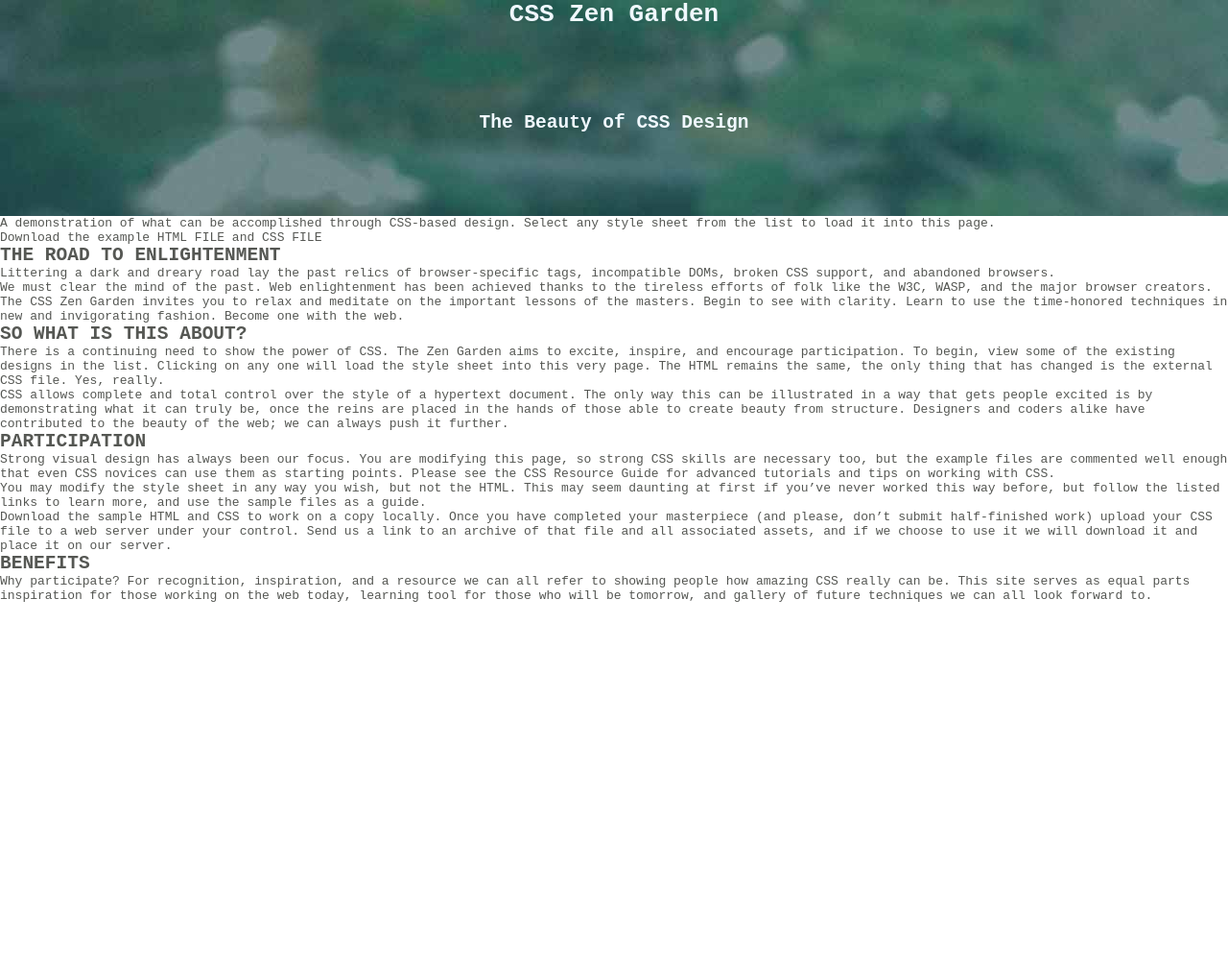
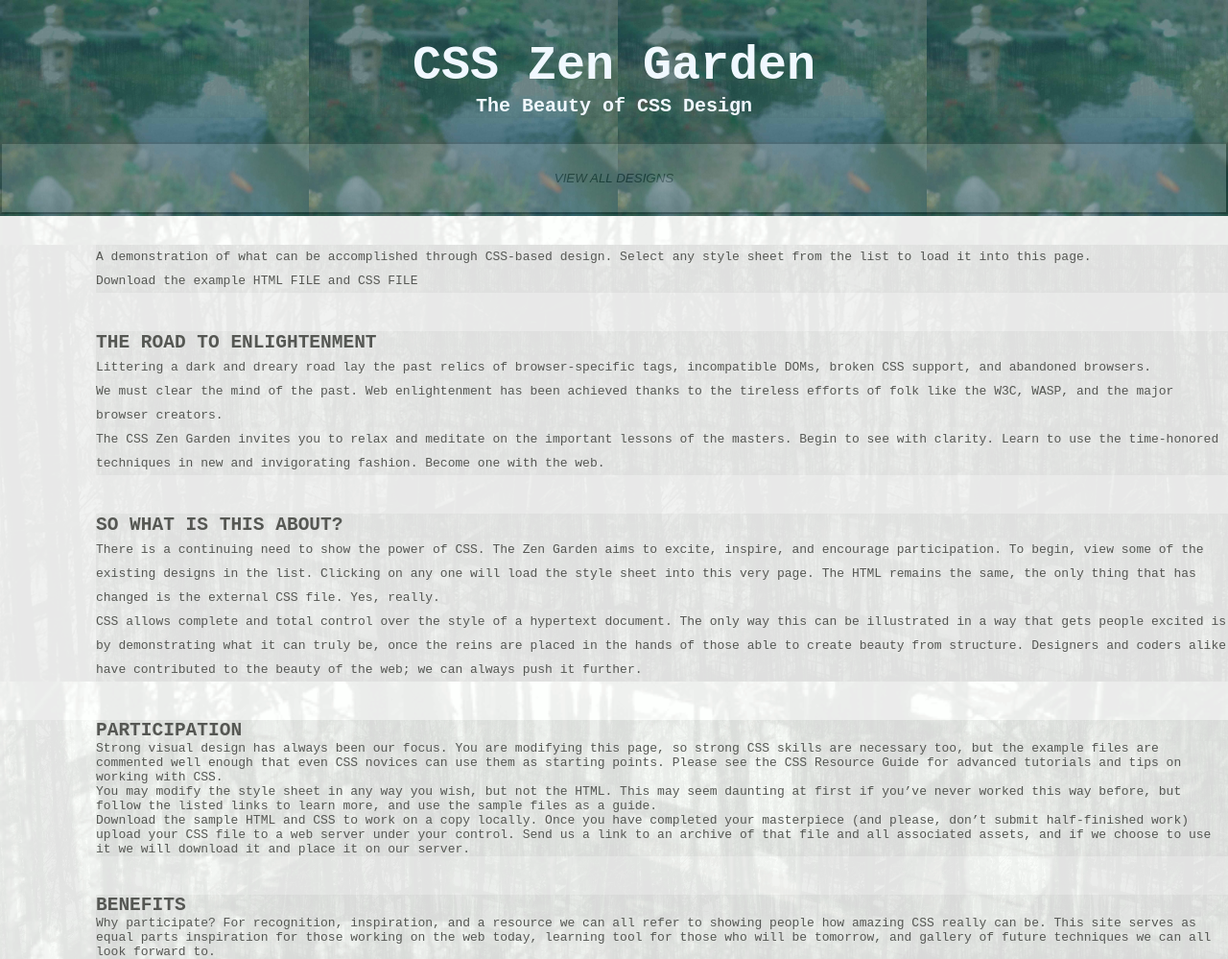
Before and after one commit to H-O-Ash/vs-assignments, a plain HTML site: page Exercises/css-zen-garden/index.html in a window 1280 px wide. Shown: the whole page at 96% size. Before the commit the page ends 800 px from the top, so only its background shows below. Drawn offline with Linux system fonts and the light colour scheme.

Commit message:
level 2 2.0 commit

```diff
--- a/Exercises/css-zen-garden/index.html
+++ b/Exercises/css-zen-garden/index.html
@@ -7,27 +7,28 @@
 </head>
 <body id="zen-body">
     <div id="first">
-        <h1>CSS Zen Garden</h1>
-		<h2>The Beauty of CSS Design</h2>
+        <h1 id=title>CSS Zen Garden</h1>
+		<h2 id = designs>The Beauty of CSS Design</h2>
+        <button id="designs2">VIEW ALL DESIGNS</button>
     </div>
     <div id="second">
         <p>A demonstration of what can be accomplished through CSS-based design. Select any style sheet from the list to load it into this page.</p>
         <p>Download the example HTML FILE and CSS FILE</p>
-        <h2>THE ROAD TO ENLIGHTENMENT</h2>
+        <h2 id="big">THE ROAD TO ENLIGHTENMENT</h2>
         <p>Littering a dark and dreary road lay the past relics of browser-specific tags, incompatible DOMs, broken CSS support, and abandoned browsers.</p>
         <p>We must clear the mind of the past. Web enlightenment has been achieved thanks to the tireless efforts of folk like the W3C, WASP, and the major browser creators.</p>
         <p>The CSS Zen Garden invites you to relax and meditate on the important lessons of the masters. Begin to see with clarity. Learn to use the time-honored techniques in new and invigorating fashion. Become one with the web.</p>
-        <h2>SO WHAT IS THIS ABOUT?</h2>
+        <h2 id="big">SO WHAT IS THIS ABOUT?</h2>
         <p>There is a continuing need to show the power of CSS. The Zen Garden aims to excite, inspire, and encourage participation. To begin, view some of the existing designs in the list. Clicking on any one will load the style sheet into this very page. The HTML remains the same, the only thing that has changed is the external CSS file. Yes, really.</p>
         <p>CSS allows complete and total control over the style of a hypertext document. The only way this can be illustrated in a way that gets people excited is by demonstrating what it can truly be, once the reins are placed in the hands of those able to create beauty from structure. Designers and coders alike have contributed to the beauty of the web; we can always push it further.</p>
     </div>
     <div id="third">
-        <h2>PARTICIPATION</h2>
+        <h2 id="big">PARTICIPATION</h2>
         <p>Strong visual design has always been our focus. You are modifying this page, so strong CSS skills are necessary too, but the example files are commented well enough that even CSS novices can use them as starting points. Please see the CSS Resource Guide for advanced tutorials and tips on working with CSS.</p>
         <p>You may modify the style sheet in any way you wish, but not the HTML. This may seem daunting at first if you’ve never worked this way before, but follow the listed links to learn more, and use the sample files as a guide.
         </p>
         <p>Download the sample HTML and CSS to work on a copy locally. Once you have completed your masterpiece (and please, don’t submit half-finished work) upload your CSS file to a web server under your control. Send us a link to an archive of that file and all associated assets, and if we choose to use it we will download it and place it on our server.</p>
-        <h2>BENEFITS</h2>
+        <h2 id="big">BENEFITS</h2>
         <p>Why participate? For recognition, inspiration, and a resource we can all refer to showing people how amazing CSS really can be. This site serves as equal parts inspiration for those working on the web today, learning tool for those who will be tomorrow, and gallery of future techniques we can all look forward to.</p>
     </div>
     <div id="fourth"></div>
--- a/Exercises/css-zen-garden/styles.css
+++ b/Exercises/css-zen-garden/styles.css
@@ -1,6 +1,8 @@
 *{
     margin: 0px;
     padding: 0px;
+    background-image: url(bamboo.png);
+    background-size:contain;
 }
 
 #zen-body{
@@ -9,17 +11,47 @@
 	margin: 0;
 	padding: 0;
 }
+#title{
+    margin-top: 40px;
+}
+#designs{
+    font-size: 20px;
+}
+#designs2{
+    opacity: .20;
+    height: 75px;
+    font-style:oblique ;
+    margin-top: 25px;
+    text-decoration-color:blanchedalmond;
+}
+#designs2:hover{
+    opacity: .50;
+    transition: opacity .3s linear
+}
 #first{
     display:grid;
     grid-row: 1;
     background-image: url(koi.jpg);
     width: 100%;
     height: 225px;
-    font-size: ;
+    font-size: 25px;
     text-align: center;
     color:aliceblue;
     /* background-color: aquamarine; */
 }
 #second{
-    grid-row: 2
+    display: grid;
+    background-color:rgb(241, 241, 241);
+    width: 100%;
+    opacity: 1;
+    line-height: 25px;
+    grid-row: 2;
+    margin-top: 30px
 }
+#big{
+    margin-left: 100px;
+    margin-top: 40px
+}
+p{
+    margin-left: 100px;
+}
--- a/todo-list/index.js
+++ b/todo-list/index.js
@@ -19,16 +19,16 @@
         checkbox.addEventListener("change", function(e){
             e.preventDefault();
             if(checkbox.checked){
-                completed(e)
+                completed(data[i]._id)
                 h1.id = "strike"
             } else {
-                notComplete(e)
+                notComplete(data[i]._id)
                 h1.id = ""
             }
         })
         const complete = document.createElement('p')
         complete.textContent = "Completed? "
-        delete(data[i])
+        // delete(data[i])
         document.getElementById('todo-list').appendChild(complete)
         const deleteButton = document.createElement('button')
         deleteButton.textContent = "delete"
```
Also changed, not shown: Exercises/css-zen-garden/bamboo.png (added), todo-list/style.css (line endings or trailing spaces).
